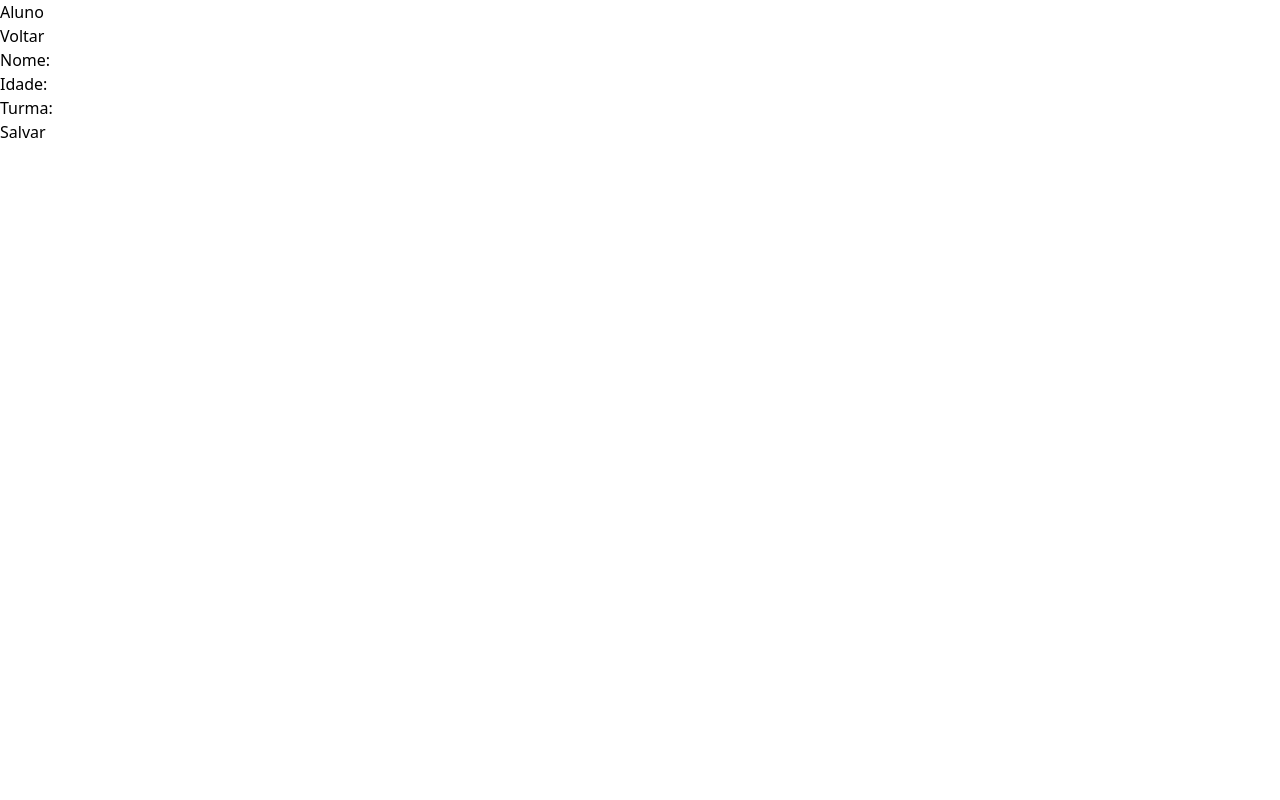
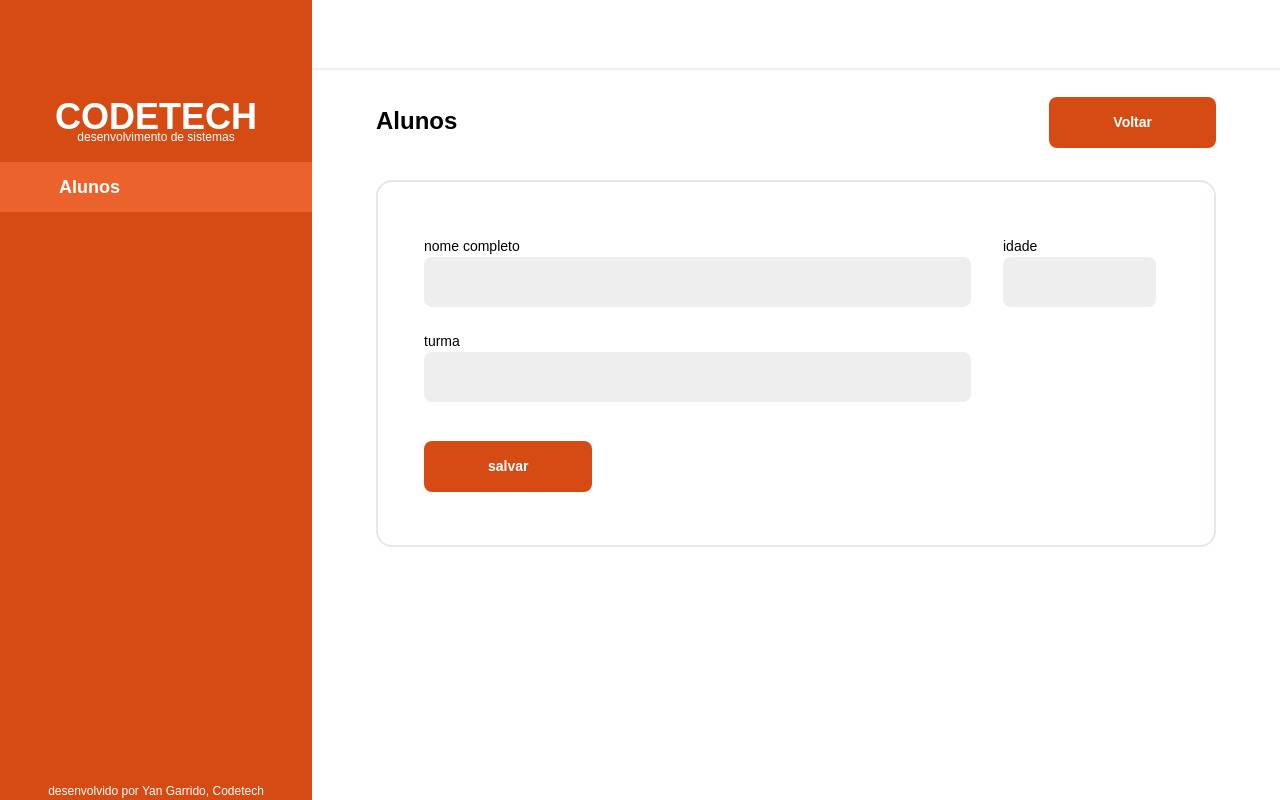
Before and after one commit to YanGarrido/TesteCodeTech, a React (Vite) app in the folder frontend/FrontEnd/: page /create in a window 1280 px wide. Built offline with nearby package versions, Linux system fonts and the light colour scheme.

Commit message:
Pagina de Cadastro finalizada

```diff
--- a/frontend/FrontEnd/src/page/StudentForm.tsx
+++ b/frontend/FrontEnd/src/page/StudentForm.tsx
@@ -1,5 +1,6 @@
 import React, { useState } from "react";
 import api from "../services/Api";
+import { Link } from "react-router-dom";
 
 const StudentForm: React.FC = () => {
   const [name, setName] = useState("");
@@ -24,30 +25,83 @@ const StudentForm: React.FC = () => {
     }
   };
   return (
-    <form onSubmit={handleSubmit}>
-      <h1>Aluno</h1>
-      <button>Voltar</button>
-      <div>
-        <label>
-          Nome:
-        </label>
-        <input type="text" value={name} onChange={(e) => setName(e.target.value)} required/>
-      </div>
-      <div>
-        <label>
-          Idade:
-        </label>
-        <input type="number" value={age} onChange={(e) => setAge(e.target.value)} required/>
-      </div>
-      <div>
-        <label>
-          Turma:
-        </label>
-        <input type="text" value={turma} onChange={(e) => setTurma(e.target.value)} required/>
-      </div>
-      <button type="submit">Salvar</button>
-    </form>
-  )
+    <div className="grid grid-cols-[312px_1fr] ">
+      <header className="bg-[#D64B14] flex flex-col w-[312px] h-screen justify-between font-poppins text-white">
+        <div className="text-center mt-[90px] mb-[8px]">
+          <h1 className="font-extrabold text-[36px] h-[38px]">CODETECH</h1>
+          <p className="font-extralight text-[12px]">
+            desenvolvimento de sistemas
+          </p>
+        </div>
+
+        <button className="w-[312px] h-[50px] bg-[#EC622C] mt-[8px] text-left">
+          <span className="ml-[59px] text-[18px] font-semibold">Alunos</span>
+        </button>
+
+        <p className="font-extralight text-[12px] text-center mt-auto">
+          desenvolvido por Yan Garrido, Codetech
+        </p>
+      </header>
+
+      <main>
+        <div className="h-[70px] border-b-2 border-[#EEEEEE]"></div>
+        <div className="flex justify-between font-poppins font-extrabold mt-[27px] mx-[64px] mb-[32px]">
+          <h2 className="text-black text-[24px] mt-[6px]">Alunos</h2>
+          <Link to="/">
+            <button className="rounded-[8px] bg-[#D64B14] text-white text-[14px] px-[64px] py-[15px]">
+              Voltar
+            </button>
+          </Link>
+        </div>
+        <div className="border-[2px] rounded-[16px] mx-[64px] h-[367px]">
+          <form
+            onSubmit={handleSubmit}
+            className=" mt-[54px] ml-[46px] font-poppins font-extralight text-[14px]"
+          >
+            <div className="flex">
+              <div className=" flex flex-col ">
+                <label>nome completo</label>
+                <input
+                  className="bg-[#EEEEEE] w-[547px] h-[50px] mr-[32px] rounded-[8px] p-1 "
+                  type="text"
+                  value={name}
+                  onChange={(e) => setName(e.target.value)}
+                  required
+                />
+              </div>
+              <div className="flex flex-col ">
+                <label>idade</label>
+                <input
+                  className="bg-[#EEEEEE] w-[153px] h-[50px] rounded-[8px] p-1"
+                  type="number"
+                  value={age}
+                  onChange={(e) => setAge(e.target.value)}
+                  required
+                />
+              </div>
+            </div>
+            <div className="flex flex-col ">
+              <label className=" mt-[24px]">turma</label>
+              <input
+                className="bg-[#EEEEEE] w-[547px] h-[50px] rounded-[8px] p-1"
+                type="text"
+                value={turma}
+                onChange={(e) => setTurma(e.target.value)}
+                required
+              />
+            </div>
+
+            <button
+              type="submit"
+              className="rounded-[8px] bg-[#D64B14] px-[64px] py-[15px] text-white text-[14px] font-poppins font-extrabold mt-[39px]"
+            >
+              salvar
+            </button>
+          </form>
+        </div>
+      </main>
+    </div>
+  );
 };
 
 export default StudentForm;
```
